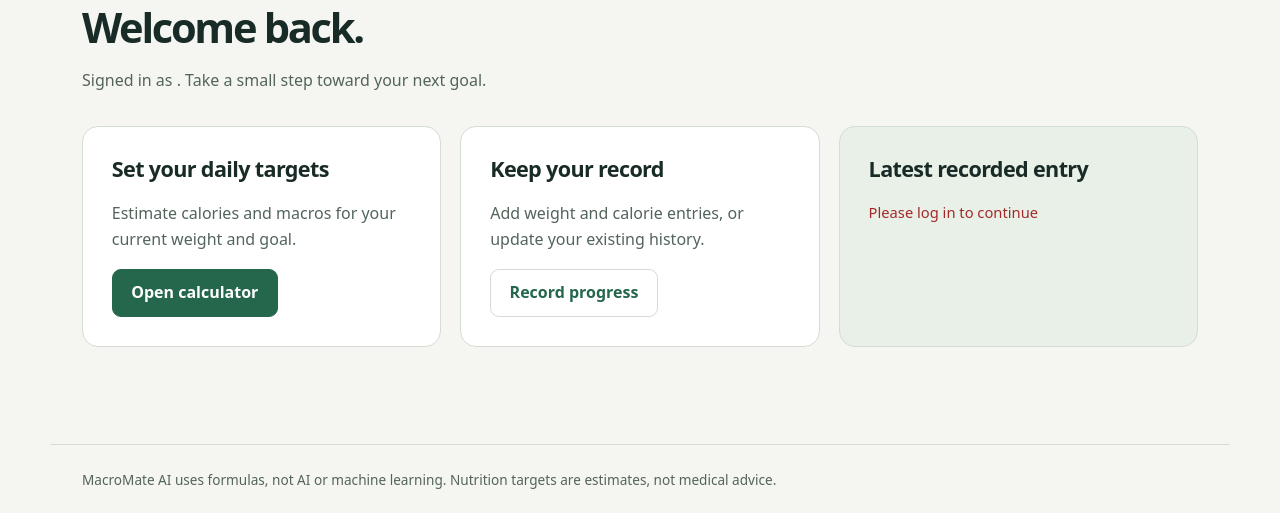
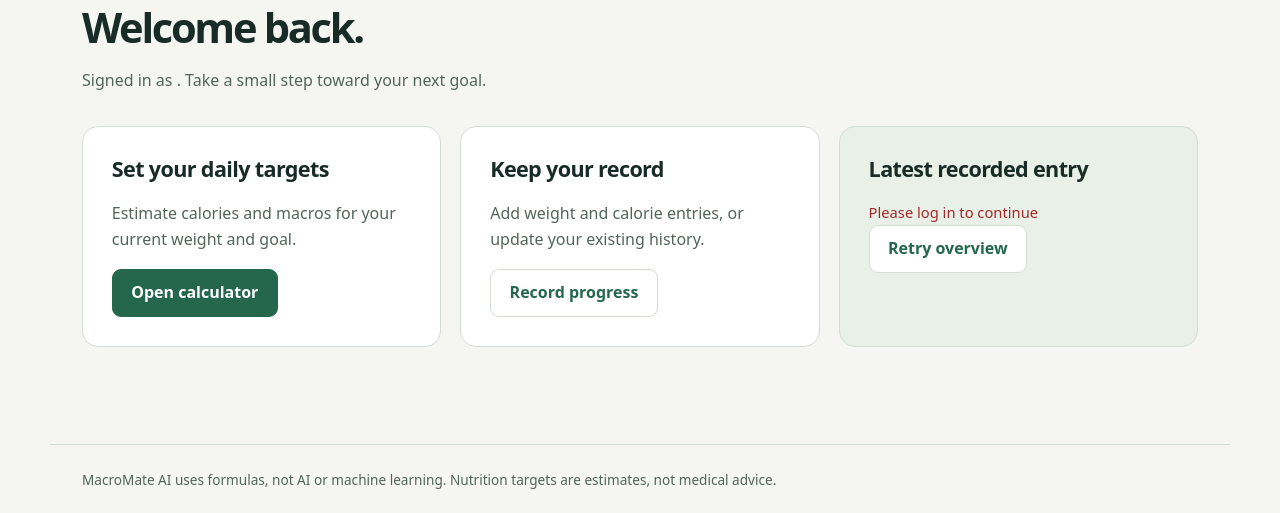
Before and after one commit to deepak050805/Macromate-AI, a Flask app: template app/templates/dashboard/index.html in a window 1280 px wide. Shown: the part 199-712 px from the top of the page. Run offline with Flask 3, Linux system fonts and the light colour scheme; the template is opened without the code that fills it, so the values that code supplies are empty; parts of the project's set-up code (start-up, migrations or seed data) failed here and were passed over; some libraries are stand-ins or nearby versions.

Commit message:
feat(ui): retry failed data loads without reloading the page

```diff
--- a/app/static/js/dashboard.js
+++ b/app/static/js/dashboard.js
@@ -1,5 +1,11 @@
-import { api, status } from "./common.js";
+import { api, captureFocus, status } from "./common.js";
 const feedback = document.querySelector("#dashboard-status");
+const retry = document.querySelector("#retry-dashboard");
+async function loadDashboard() {
+  const restoreFocus = captureFocus(retry);
+  retry.hidden = true;
+  retry.disabled = true;
+  status(feedback, "Loading your history…");
 try {
   const data = await api("/api/tracker/history");
   if (!data.records.length) {
@@ -14,4 +20,11 @@ try {
   }
 } catch (error) {
   status(feedback, error.message, true);
+  retry.hidden = false;
+} finally {
+  retry.disabled = false;
+  restoreFocus(retry.hidden ? document.querySelector("#latest-title") : retry);
 }
+}
+retry.addEventListener("click", loadDashboard);
+loadDashboard();
--- a/app/templates/admin/index.html
+++ b/app/templates/admin/index.html
@@ -3,5 +3,5 @@
 {% block scripts %}<script type="module" src="{{ url_for('static',filename='js/admin.js') }}"></script>{% endblock %}
 {% block content %}
 <header class="page-heading"><p class="eyebrow">Administration</p><h1>Account overview.</h1><p class="muted">Review registered accounts and email verification status. Access is restricted to administrators.</p></header>
-<section class="card" aria-labelledby="users-title"><h2 id="users-title" tabindex="-1">Registered accounts</h2><p id="admin-status" class="status" role="status" aria-live="polite">Loading accounts…</p><div class="table-scroll" role="region" aria-label="Account directory table" tabindex="0"><table><caption>Account verification directory</caption><thead><tr><th scope="col">ID</th><th scope="col">Email address</th><th scope="col">Verification</th></tr></thead><tbody id="users-rows"></tbody></table></div><div id="admin-pagination" class="pagination" hidden><button type="button" class="secondary" id="admin-previous">Previous</button><span id="admin-page"></span><button type="button" class="secondary" id="admin-next">Next</button></div></section>
+<section class="card" aria-labelledby="users-title"><h2 id="users-title" tabindex="-1">Registered accounts</h2><p id="admin-status" class="status" role="status" aria-live="polite">Loading accounts…</p><button id="retry-users" class="secondary" type="button" aria-controls="users-rows" hidden>Retry accounts</button><div class="table-scroll" role="region" aria-label="Account directory table" tabindex="0"><table><caption>Account verification directory</caption><thead><tr><th scope="col">ID</th><th scope="col">Email address</th><th scope="col">Verification</th></tr></thead><tbody id="users-rows"></tbody></table></div><div id="admin-pagination" class="pagination" hidden><button type="button" class="secondary" id="admin-previous">Previous</button><span id="admin-page"></span><button type="button" class="secondary" id="admin-next">Next</button></div></section>
 {% endblock %}
--- a/app/templates/dashboard/index.html
+++ b/app/templates/dashboard/index.html
@@ -3,5 +3,5 @@
 {% block scripts %}<script type="module" src="{{ url_for('static',filename='js/dashboard.js') }}"></script>{% endblock %}
 {% block content %}
 <header class="page-heading"><p class="eyebrow">Your personal overview</p><h1>Welcome back.</h1><p class="muted">Signed in as {{ viewer.email }}. Take a small step toward your next goal.</p></header>
-<div class="grid"><section class="card"><h2>Set your daily targets</h2><p class="muted">Estimate calories and macros for your current weight and goal.</p><a class="button" href="/calculator">Open calculator</a></section><section class="card"><h2>Keep your record</h2><p class="muted">Add weight and calorie entries, or update your existing history.</p><a class="button secondary" href="/tracking">Record progress</a></section><section class="card soft"><h2>Latest recorded entry</h2><p id="dashboard-status" class="status" role="status" aria-live="polite">Loading your history…</p><dl id="latest-entry" hidden><dt>Date</dt><dd id="latest-date"></dd><dt>Weight</dt><dd id="latest-weight"></dd><dt>Calories consumed</dt><dd id="latest-calories"></dd></dl></section></div>
+<div class="grid"><section class="card"><h2>Set your daily targets</h2><p class="muted">Estimate calories and macros for your current weight and goal.</p><a class="button" href="/calculator">Open calculator</a></section><section class="card"><h2>Keep your record</h2><p class="muted">Add weight and calorie entries, or update your existing history.</p><a class="button secondary" href="/tracking">Record progress</a></section><section class="card soft"><h2 id="latest-title" tabindex="-1">Latest recorded entry</h2><p id="dashboard-status" class="status" role="status" aria-live="polite">Loading your history…</p><button id="retry-dashboard" class="secondary" type="button" aria-controls="latest-entry" hidden>Retry overview</button><dl id="latest-entry" hidden><dt>Date</dt><dd id="latest-date"></dd><dt>Weight</dt><dd id="latest-weight"></dd><dt>Calories consumed</dt><dd id="latest-calories"></dd></dl></section></div>
 {% endblock %}
--- a/app/templates/tracking/index.html
+++ b/app/templates/tracking/index.html
@@ -4,5 +4,5 @@
 {% block content %}
 <header class="page-heading"><p class="eyebrow">Keep showing up</p><h1>Your progress, one entry at a time.</h1><p class="muted">Record your weight and daily calorie intake. This history belongs to your account.</p></header>
 <div class="two-column"><section class="card" aria-labelledby="entry-title"><h2 id="entry-title">Add a progress entry</h2><form method="post" id="tracking-form"><input type="hidden" id="record-id" value=""><div class="field"><label for="record-date">Date (UTC)</label><input type="date" id="record-date" name="date" min="2000-01-01" required></div><div class="field"><label for="record-weight">Weight (kg)</label><input type="number" id="record-weight" name="weight" min="1" max="500" step="0.01" inputmode="decimal" required></div><div class="field"><label for="record-calories">Calories consumed (kcal)</label><input type="number" id="record-calories" name="calories" min="0" max="20000" step="1" inputmode="numeric" required></div><div class="actions"><button type="submit" id="save-entry">Save entry</button><button type="button" id="cancel-edit" class="secondary" hidden>Cancel editing</button></div><p class="status" id="entry-status" role="status" aria-live="polite"></p></form></section>
-<section class="card" aria-labelledby="history-title"><h2 id="history-title" tabindex="-1">Progress history</h2><p class="hint">Newest dates first. Up to 20 entries per page. Older undated records remain available for editing.</p><p id="history-status" class="status" role="status" aria-live="polite">Loading your history…</p><p id="history-empty" class="empty" hidden>No entries yet. Save your first entry to start your history.</p><div class="table-scroll" role="region" aria-label="Progress history table" tabindex="0"><table id="history-table" hidden><caption>Weight and calorie records</caption><thead><tr><th scope="col">Date</th><th scope="col">kg</th><th scope="col">kcal</th><th scope="col">Actions</th></tr></thead><tbody id="history-rows"></tbody></table></div><div class="pagination" id="history-pagination" hidden><button class="secondary" type="button" id="previous-page">Previous</button><span id="page-label"></span><button class="secondary" type="button" id="next-page">Next</button></div></section></div>
+<section class="card" aria-labelledby="history-title"><h2 id="history-title" tabindex="-1">Progress history</h2><p class="hint">Newest dates first. Up to 20 entries per page. Older undated records remain available for editing.</p><p id="history-status" class="status" role="status" aria-live="polite">Loading your history…</p><button id="retry-history" class="secondary" type="button" aria-controls="history-table" hidden>Retry history</button><p id="history-empty" class="empty" hidden>No entries yet. Save your first entry to start your history.</p><div class="table-scroll" role="region" aria-label="Progress history table" tabindex="0"><table id="history-table" hidden><caption>Weight and calorie records</caption><thead><tr><th scope="col">Date</th><th scope="col">kg</th><th scope="col">kcal</th><th scope="col">Actions</th></tr></thead><tbody id="history-rows"></tbody></table></div><div class="pagination" id="history-pagination" hidden><button class="secondary" type="button" id="previous-page">Previous</button><span id="page-label"></span><button class="secondary" type="button" id="next-page">Next</button></div></section></div>
 {% endblock %}
```
Also changed, not shown: app/static/js/admin.js (+11 -1 lines), app/static/js/tracking.js (+11 -1 lines), tests/browser/list-retry.spec.mjs (added, +28 -0 lines).
